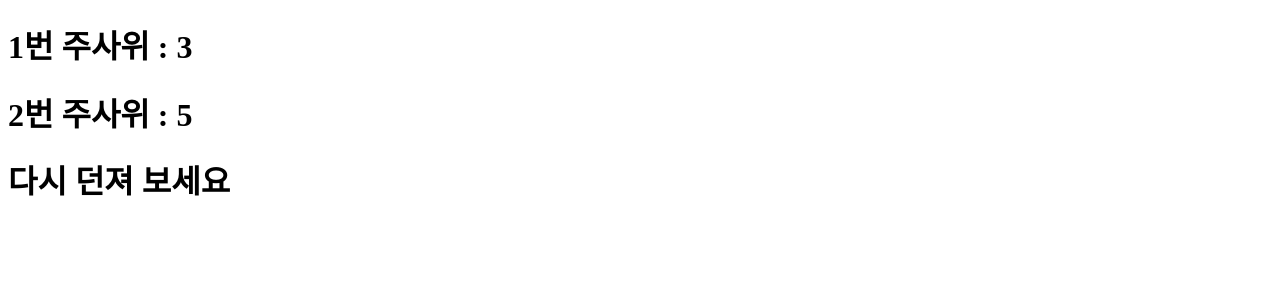
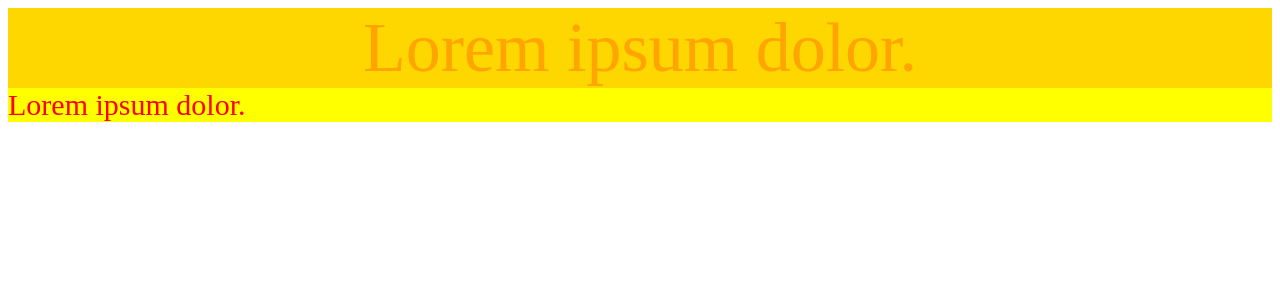
Before and after one commit to yel106/react20231031, a React (Create React App) app: page / in a window 1280 px wide. Shown: the top 300 px of the page. Built offline with nearby package versions, Linux system fonts and the light colour scheme.

Commit message:
인라인 스타일 적용하는 법

```diff
--- a/src/App.js
+++ b/src/App.js
@@ -1,20 +1,20 @@
 function App() {
-  const num1 = Math.ceil(Math.random() * 6);
-  const num2 = Math.ceil(Math.random() * 6);
-
-  let messageClassName = "lose";
-  let message = "다시 던져 보세요";
-
-  if (num1 === num2) {
-    messageClassName = "win";
-    message = "당첨";
-  }
+  const myStyle = {
+    color: "orange",
+    backgroundColor: "gold", // background-color라고 쓰면 안되고 loswerCamelCase법으로 써야함
+    fontSize: "70px",
+    textAlign: "center",
+  }; //js object 자바스크립에서 객체만드는법
 
   return (
     <>
-      <h1>1번 주사위 : {num1}</h1>
-      <h1>2번 주사위 : {num2}</h1>
-      <h1 className={messageClassName}> {message} </h1>
+      {/* style 속성은 객체로 주어야 함*/}
+      <div style={myStyle}>Lorem ipsum dolor.</div>
+      <div
+        style={{ color: "red", backgroundColor: "yellow", fontSize: "30px" }}
+      >
+        Lorem ipsum dolor.
+      </div>
     </>
   );
 }
```
